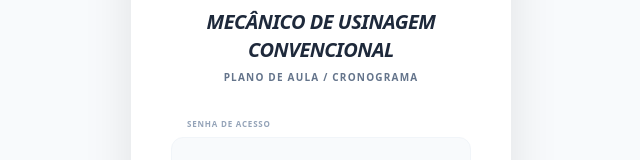
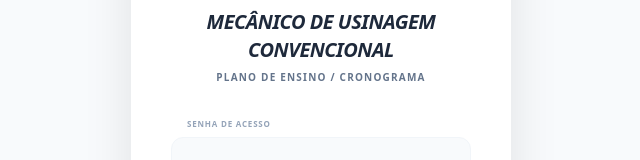
Before and after one commit to ricardoberetella/Plano-de-Ensino-e-Cronograma, a React (Vite) app: page / in a window 1280 px wide. Shown: the part 313-473 px from the top of the page, without its empty margins (319-959 px from the left). Built offline with nearby package versions, Linux system fonts and the light colour scheme.

Commit message:
feat: Rename "Unidades Curriculares" to "Plano de Ensino"
Updates the application's navigation and UI elements to consistently refer to the "Plano de Ensino" section, improving clarity and alignment with the platform's purpose. This change also refines the exported filename for generated PDFs.

```diff
--- a/components/Layout.tsx
+++ b/components/Layout.tsx
@@ -34,7 +34,7 @@ const Layout: React.FC<LayoutProps> = ({
   const menuItems: { id: ViewType; label: string; icon: React.ReactNode }[] = [
     { id: 'dashboard', label: 'Menu', icon: <svg className="w-5 h-5" fill="none" stroke="currentColor" viewBox="0 0 24 24"><path strokeLinecap="round" strokeLinejoin="round" strokeWidth="2" d="M3 12l2-2m0 0l7-7 7 7M5 10v10a1 1 0 001 1h3m10-11l2 2m-2-2v10a1 1 0 01-1 1h-3m-6 0a1 1 0 001-1v-4a1 1 0 011-1h2a1 1 0 011 1v4a1 1 0 001 1m-6 0h6"/></svg> },
     { id: 'plano-curso', label: 'Plano de Curso', icon: <svg className="w-5 h-5" fill="none" stroke="currentColor" viewBox="0 0 24 24"><path strokeLinecap="round" strokeLinejoin="round" strokeWidth="2" d="M4 6h16M4 10h16M4 14h16M4 18h16"/></svg> },
-    { id: 'plano-ensino', label: 'Unidades Curriculares', icon: <svg className="w-5 h-5" fill="none" stroke="currentColor" viewBox="0 0 24 24"><path strokeLinecap="round" strokeLinejoin="round" strokeWidth="2" d="M12 6.253v13m0-13C10.832 5.477 9.246 5 7.5 5S4.168 5.477 3 6.253v13C4.168 18.477 5.754 18 7.5 18s3.332.477 4.5 1.253m0-13C13.168 5.477 14.754 5 16.5 5c1.747 0 3.332.477 4.5 1.253v13C19.832 18.477 18.247 18 16.5 18c-1.746 0-3.332.477-4.5 1.253"/></svg> },
+    { id: 'plano-ensino', label: 'Plano de Ensino', icon: <svg className="w-5 h-5" fill="none" stroke="currentColor" viewBox="0 0 24 24"><path strokeLinecap="round" strokeLinejoin="round" strokeWidth="2" d="M12 6.253v13m0-13C10.832 5.477 9.246 5 7.5 5S4.168 5.477 3 6.253v13C4.168 18.477 5.754 18 7.5 18s3.332.477 4.5 1.253m0-13C13.168 5.477 14.754 5 16.5 5c1.747 0 3.332.477 4.5 1.253v13C19.832 18.477 18.247 18 16.5 18c-1.746 0-3.332.477-4.5 1.253"/></svg> },
     { id: 'calendario', label: 'Calendário Escolar', icon: <svg className="w-5 h-5" fill="none" stroke="currentColor" viewBox="0 0 24 24"><path strokeLinecap="round" strokeLinejoin="round" strokeWidth="2" d="M12 8v4l3 3m6-3a9 9 0 11-18 0 9 9 0 0118 0z"/></svg> },
   ];
 
--- a/components/Login.tsx
+++ b/components/Login.tsx
@@ -39,7 +39,7 @@ const Login: React.FC<LoginProps> = ({ onLogin }) => {
               Mecânico de Usinagem<br />Convencional
             </h1>
             <p className="text-[#64748b] font-bold text-[9px] sm:text-[10px] uppercase tracking-[0.12em]">
-              Plano de Aula / Cronograma
+              Plano de Ensino / Cronograma
             </p>
           </div>
 
--- a/components/UnitViewer.tsx
+++ b/components/UnitViewer.tsx
@@ -152,7 +152,7 @@ const UnitViewer: React.FC<Props> = ({ unit, onUpdateSchedule, onUpdateCalendar,
             className={`px-8 py-5 transition-all border-b-4 ${activeTab === tab ? 'border-blue-600 bg-white' : 'border-transparent text-slate-400 hover:bg-slate-100'}`}
           >
             <span className="text-[10px] font-black uppercase tracking-widest block">
-              {tab === 'geral' ? 'Geral' : tab === 'sa' ? 'Situação-Problema' : tab === 'rubricas' ? 'Rubricas' : tab === 'cronograma' ? 'Plano de Aula / Cronograma' : 'Calendário'}
+              {tab === 'geral' ? 'Geral' : tab === 'sa' ? 'Situação-Problema' : tab === 'rubricas' ? 'Rubricas' : tab === 'cronograma' ? 'Plano de Ensino / Cronograma' : 'Calendário'}
             </span>
           </button>
         ))}
@@ -272,7 +272,7 @@ const UnitViewer: React.FC<Props> = ({ unit, onUpdateSchedule, onUpdateCalendar,
                   {isSaving ? 'Salvando...' : 'Salvar Alterações'}
                 </button>
                 <button
-                  onClick={() => downloadPDF(cronogramaContainerRef, `PlanoAula_${unit.name}.pdf`)}
+                  onClick={() => downloadPDF(cronogramaContainerRef, `PlanoEnsino_${unit.name}.pdf`)}
                   disabled={isGenerating}
                   className="bg-[#005DAA] text-white px-8 py-4 rounded-2xl text-[10px] font-black uppercase tracking-widest shadow-xl flex items-center gap-3 hover:scale-105 transition-all disabled:bg-slate-400"
                 >
@@ -399,7 +399,7 @@ const UnitViewer: React.FC<Props> = ({ unit, onUpdateSchedule, onUpdateCalendar,
                 <tr className="bg-slate-900 text-white">
                   <th className="p-6 text-[10px] font-black uppercase border border-slate-800">Referência</th>
                   <th className="p-6 text-[10px] font-black uppercase border border-slate-800 text-red-400">NSA</th>
-                  <th className="p-6 text-[10px) font-black uppercase border border-slate-800 text-orange-400">APO</th>
+                  <th className="p-6 text-[10px] font-black uppercase border border-slate-800 text-orange-400">APO</th>
                   <th className="p-6 text-[10px] font-black uppercase border border-slate-800 text-blue-400">PAR</th>
                   <th className="p-6 text-[10px] font-black uppercase border border-slate-800 text-green-400">AUT</th>
                 </tr>
```
